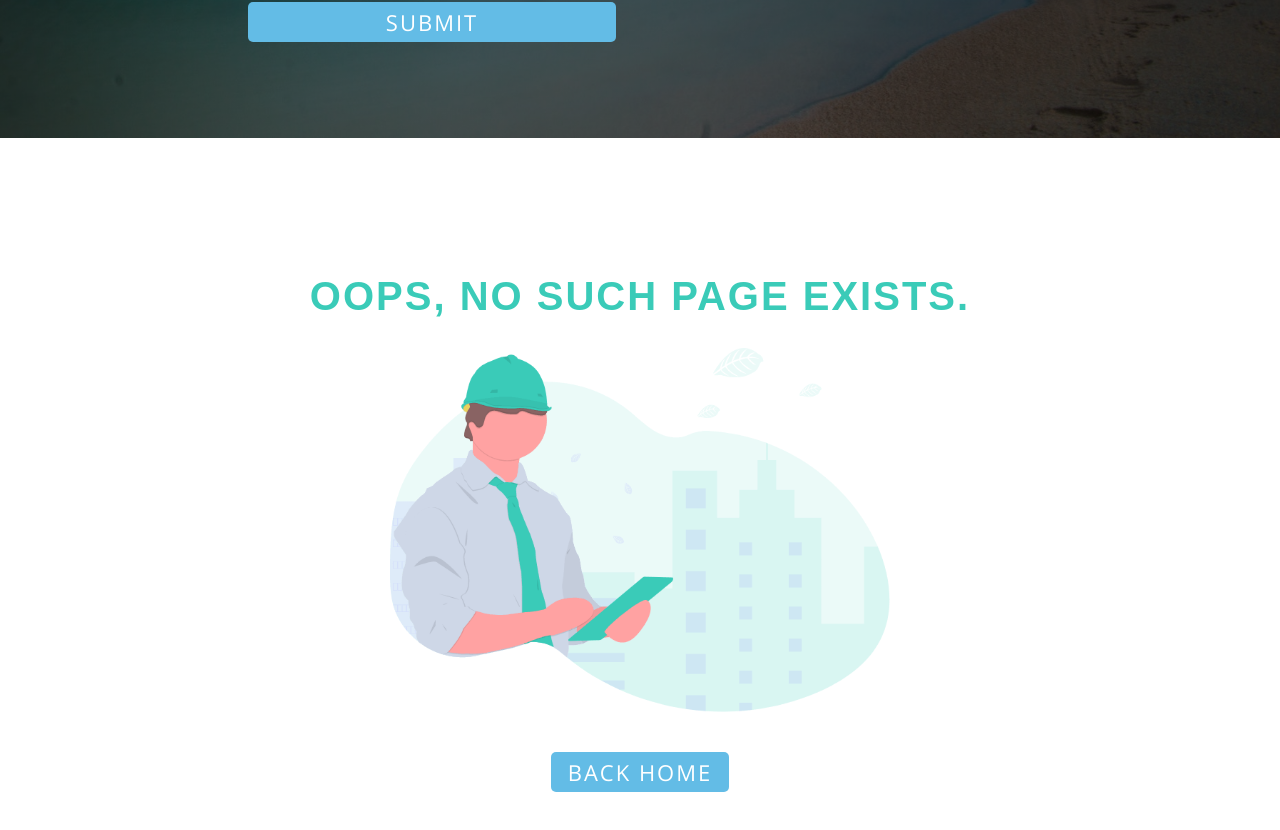
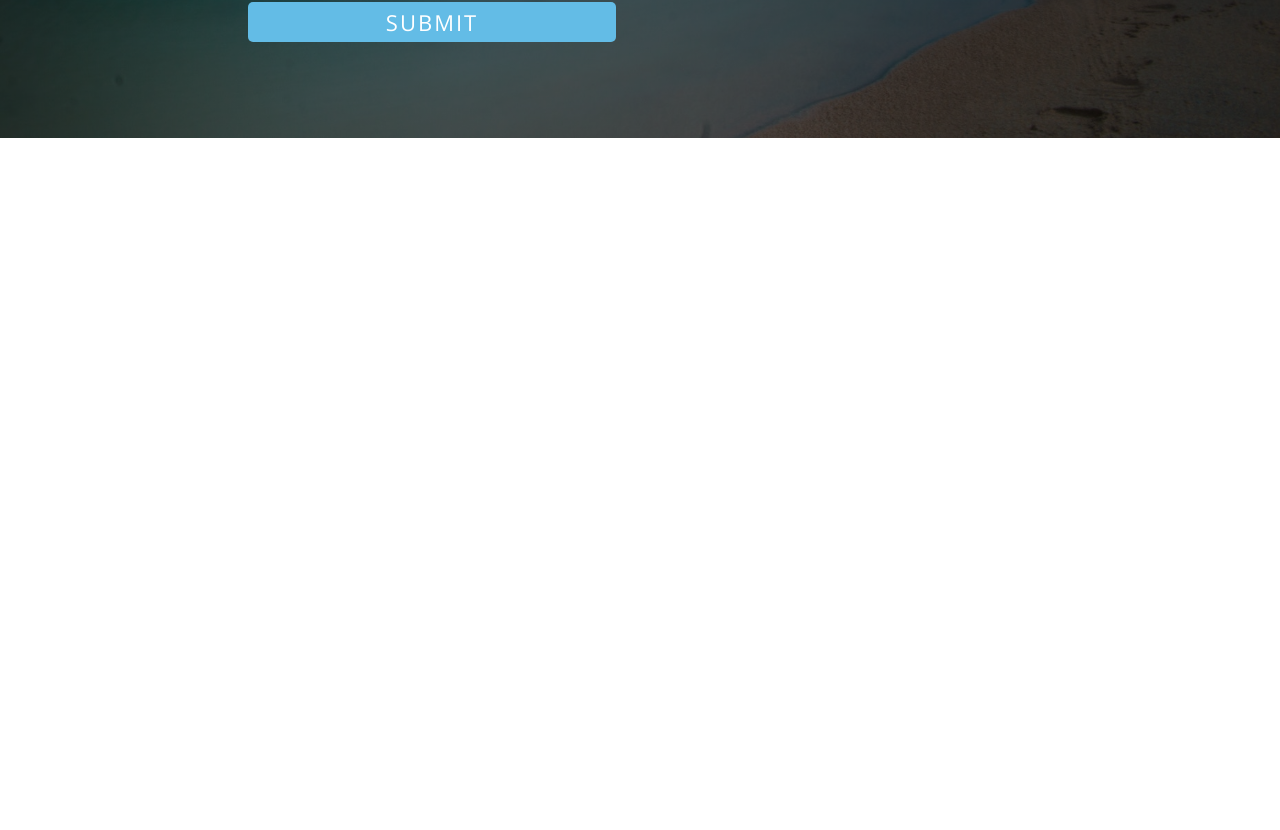
Before and after one commit to fidsta1990/my-portfolio, a React (Create React App) app: page / in a window 1280 px wide. Shown: the part 3700-4530 px from the top of the page. After the commit the page ends 3838 px from the top, so only its background shows below. Built offline with nearby package versions, Linux system fonts and the light colour scheme; a web font is replaced by a local one.

Commit message:
re adjust Route of error page

```diff
--- a/src/App.js
+++ b/src/App.js
@@ -19,8 +19,8 @@ function App() {
           <Projects />
           <Contact />
         </Route>
+      <Route path="*" component={Error} />
       </Switch>
-      <Route exact path="*" component={Error} />
     </Router>
   );
 }
```
